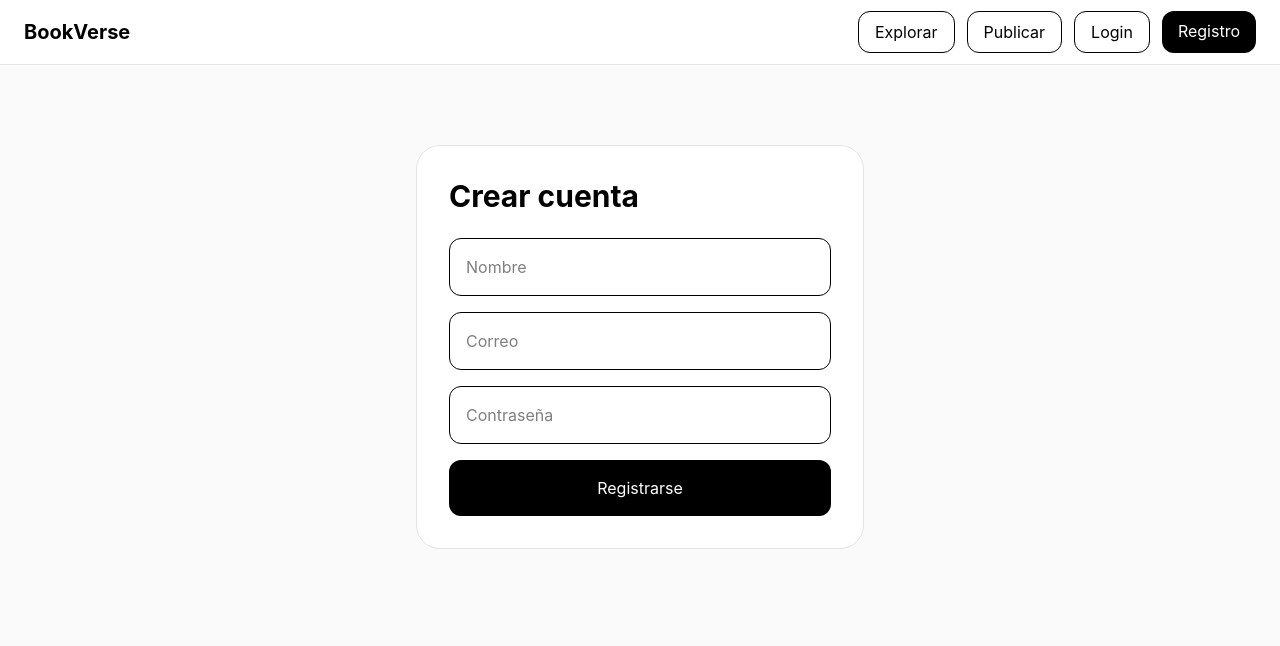
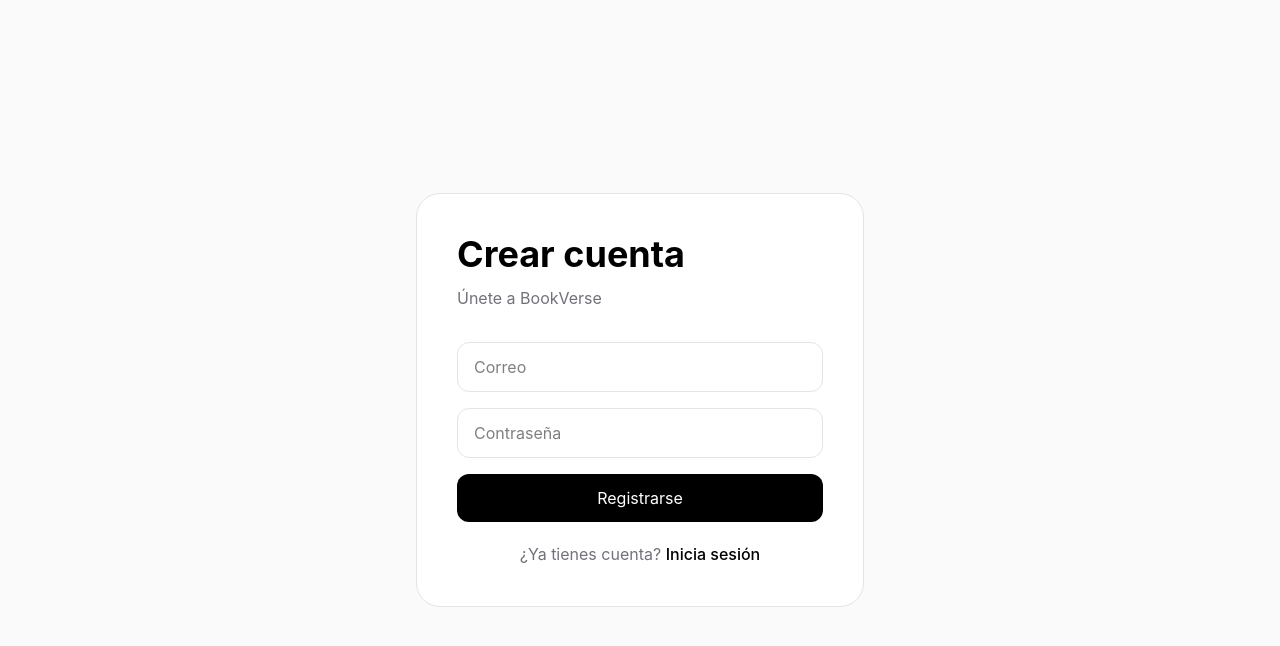
Before and after one commit to isairey/PaginaPublicacionLibros, a React (Vite) app: page /register in a window 1280 px wide. Shown: the top 646 px of the page. Built offline with nearby package versions, Linux system fonts and the light colour scheme.

Commit message:
Conexion con firabase

```diff
--- a/package.json
+++ b/package.json
@@ -11,6 +11,7 @@
   },
   "dependencies": {
     "@tailwindcss/vite": "^4.3.1",
+    "firebase": "^12.15.0",
     "react": "^19.2.6",
     "react-dom": "^19.2.6",
     "react-router-dom": "^7.18.0"
--- /dev/null
+++ b/src/firebase.ts
@@ -0,0 +1,20 @@
+import { initializeApp } from "firebase/app";
+import { getAuth } from "firebase/auth";
+import { getFirestore } from "firebase/firestore";
+
+const firebaseConfig = {
+  apiKey: "AIzaSyDsnbnapDUFgUfEDLhsMyyG5peJt3zNzLs",
+  authDomain: "bookverse-a2e2f.firebaseapp.com",
+  projectId: "bookverse-a2e2f",
+  storageBucket: "bookverse-a2e2f.firebasestorage.app",
+  messagingSenderId: "227616632841",
+  appId: "1:227616632841:web:f432977c1a22d3de7048d8",
+  measurementId: "G-HKS27Z2DCR",
+};
+
+const app = initializeApp(firebaseConfig);
+
+export const auth = getAuth(app);
+export const db = getFirestore(app);
+
+export default app;
--- a/src/pages/Register.tsx
+++ b/src/pages/Register.tsx
@@ -1,37 +1,86 @@
-import Navbar from "../components/Navbar";
+import { useState } from "react";
+import { createUserWithEmailAndPassword } from "firebase/auth";
+import { auth } from "../firebase";
+import { useNavigate, Link } from "react-router-dom";
 
 export default function Register() {
+  const navigate = useNavigate();
+
+  const [email, setEmail] = useState("");
+  const [password, setPassword] = useState("");
+
+  const handleRegister = async (
+    e: React.FormEvent
+  ) => {
+    e.preventDefault();
+
+    try {
+      await createUserWithEmailAndPassword(
+        auth,
+        email,
+        password
+      );
+
+      alert("Cuenta creada");
+
+      navigate("/explore");
+    } catch (error: any) {
+      alert(error.message);
+    }
+  };
+
   return (
-    <div className="min-h-screen bg-zinc-50">
-      <Navbar />
-
-      <div className="max-w-md mx-auto mt-20 bg-white border border-zinc-200 rounded-3xl p-8">
-
-        <h1 className="text-3xl font-bold">
+    <div className="min-h-screen flex items-center justify-center bg-zinc-50 px-6">
+      <div className="bg-white border border-zinc-200 rounded-3xl p-10 w-full max-w-md">
+        <h1 className="text-4xl font-bold">
           Crear cuenta
         </h1>
 
-        <div className="mt-6 space-y-4">
+        <p className="mt-3 text-zinc-500">
+          Únete a BookVerse
+        </p>
+
+        <form
+          onSubmit={handleRegister}
+          className="mt-8 space-y-4"
+        >
           <input
-            placeholder="Nombre"
-            className="w-full p-4 border rounded-xl"
-          />
-
-          <input
+            type="email"
             placeholder="Correo"
-            className="w-full p-4 border rounded-xl"
+            value={email}
+            onChange={(e) =>
+              setEmail(e.target.value)
+            }
+            className="w-full px-4 py-3 rounded-xl border border-zinc-200"
           />
 
           <input
             type="password"
             placeholder="Contraseña"
-            className="w-full p-4 border rounded-xl"
+            value={password}
+            onChange={(e) =>
+              setPassword(e.target.value)
+            }
+            className="w-full px-4 py-3 rounded-xl border border-zinc-200"
           />
 
-          <button className="w-full bg-black text-white p-4 rounded-xl">
+          <button
+            type="submit"
+            className="w-full py-3 rounded-xl bg-black text-white"
+          >
             Registrarse
           </button>
-        </div>
+        </form>
+
+        <p className="mt-5 text-center text-zinc-500">
+          ¿Ya tienes cuenta?{" "}
+          <Link
+            to="/login"
+            className="text-black font-medium"
+          >
+            Inicia sesión
+          </Link>
+        </p>
       </div>
     </div>
   );
```
Also changed, not shown: 1 other file (tests, documents, lock files or other folders).
